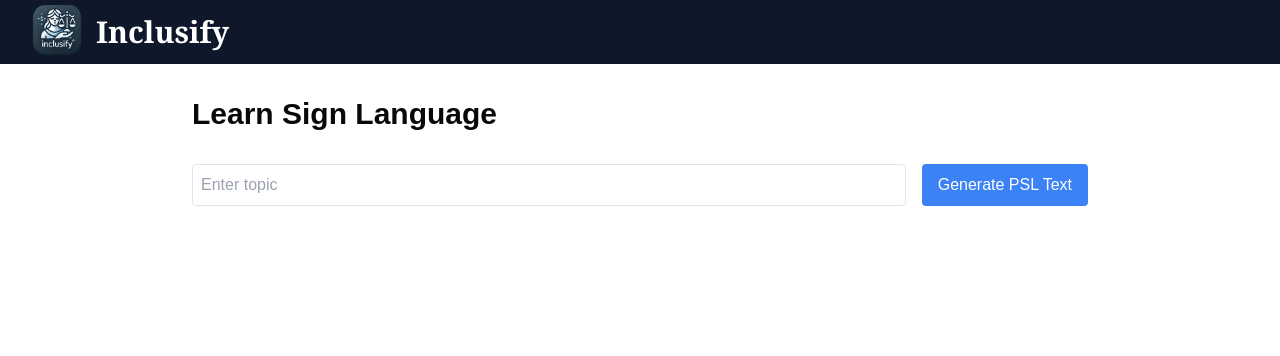
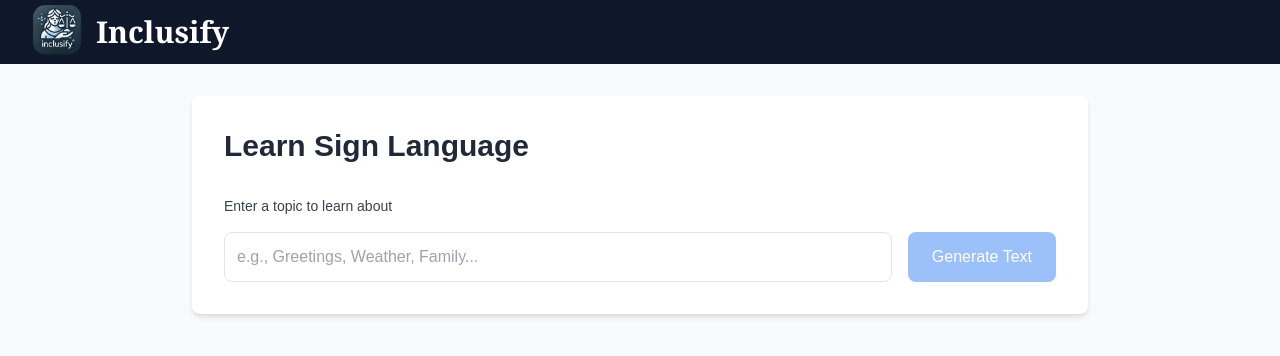
Before and after one commit to jeslinpjames/HackForTomorrow, a Next.js app in the folder frontend/: page /deaf/sign-video in a window 1280 px wide. Shown: the top 356 px of the page. Built offline with nearby package versions, Linux system fonts and the light colour scheme.

Commit message:
UI Improvements

```diff
--- /dev/null
+++ b/frontend/src/app/components/Loader.jsx
@@ -0,0 +1,13 @@
+export default function Loader({ size = 'medium' }) {
+  const sizeClasses = {
+    small: 'w-4 h-4',
+    medium: 'w-8 h-8',
+    large: 'w-12 h-12'
+  };
+
+  return (
+    <div className="flex justify-center items-center">
+      <div className={`${sizeClasses[size]} animate-spin rounded-full border-4 border-blue-500 border-t-transparent`}></div>
+    </div>
+  );
+}
--- a/frontend/src/app/deaf/sign-video/page.jsx
+++ b/frontend/src/app/deaf/sign-video/page.jsx
@@ -2,8 +2,8 @@
 
 import { useState, useCallback } from 'react';
 import dynamic from 'next/dynamic';
+import Loader from '../../components/Loader';
 
-// Dynamic import of SequentialVideoPlayer with SSR disabled
 const SequentialVideoPlayer = dynamic(
   () => import('../../components/SequentialVideoPlayer'),
   { ssr: false }
@@ -16,10 +16,17 @@ export default function TextToSigns() {
   const [textSigns, setTextSigns] = useState([]);
   const [loading, setLoading] = useState(false);
   const [error, setError] = useState('');
+  const [isGenerating, setIsGenerating] = useState(false);
+  const [isTranslating, setIsTranslating] = useState(false);
 
   const handleGenerateText = async () => {
-    setLoading(true);
-    setError('');  // Clear any previous errors
+    if (!topic.trim()) {
+      setError('Please enter a topic first');
+      return;
+    }
+
+    setIsGenerating(true);
+    setError('');
     try {
       const response = await fetch("http://localhost:5000/generate_psl_text", {
         method: 'POST',
@@ -39,15 +46,16 @@ export default function TextToSigns() {
       console.error("Error generating PSL text:", error);
       setError('Failed to generate text. Please try again.');
     }
-    setLoading(false);
+    setIsGenerating(false);
   };
 
   const handleTranslateText = useCallback(async () => {
     if (!generatedText) return;
+
     setError('');
-    setVideoSigns([]); // Only reset at the start of new translation
+    setVideoSigns([]);
     setTextSigns([]);
-    setLoading(true);
+    setIsTranslating(true);
 
     try {
       console.log("Starting translation request...");
@@ -97,69 +105,94 @@ export default function TextToSigns() {
       console.error("Error translating to sign language:", error);
       setError('Failed to translate. Please try again.');
     } finally {
-      setLoading(false);
+      setIsTranslating(false);
     }
-  }, [generatedText]); // Only recreate if generatedText changes
+  }, [generatedText]);
 
   return (
-    <main className="min-h-screen p-8">
-      <div className="max-w-4xl mx-auto">
-        <h1 className="text-3xl font-bold mb-8">Learn Sign Language</h1>
+    <main className="min-h-screen p-8 bg-gray-50">
+      <div className="max-w-4xl mx-auto bg-white p-8 rounded-lg shadow-md">
+        <h1 className="text-3xl font-bold mb-8 text-gray-800">Learn Sign Language</h1>
 
+        <div className="space-y-6">
           <div className="space-y-4">
+            <label htmlFor="topic" className="block text-sm font-medium text-gray-700">
+              Enter a topic to learn about
+            </label>
             <div className="flex gap-4">
               <input
+                id="topic"
                 type="text"
-              placeholder="Enter topic"
+                placeholder="e.g., Greetings, Weather, Family..."
                 value={topic}
                 onChange={(e) => setTopic(e.target.value)}
-              className="flex-1 p-2 border rounded"
+                className="flex-1 p-3 border rounded-lg focus:ring-2 focus:ring-blue-500 focus:border-blue-500"
+                disabled={isGenerating || isTranslating}
               />
               <button
                 onClick={handleGenerateText}
-              className="px-4 py-2 bg-blue-500 text-white rounded hover:bg-blue-600"
+                disabled={isGenerating || isTranslating || !topic.trim()}
+                className="px-6 py-3 bg-blue-500 text-white rounded-lg hover:bg-blue-600 disabled:opacity-50 disabled:cursor-not-allowed flex items-center gap-2"
               >
-              Generate PSL Text
+                {isGenerating ? (
+                  <>
+                    <Loader size="small" />
+                    Generating...
+                  </>
+                ) : 'Generate Text'}
               </button>
+            </div>
           </div>
 
           {error && (
-            <div className="p-4 text-red-500 bg-red-50 rounded mt-2">
+            <div className="p-4 text-red-500 bg-red-50 rounded-lg border border-red-200">
               {error}
             </div>
           )}
 
-          {loading && <p className="text-gray-500">Loading...</p>}
-
           {generatedText && (
-            <div className="space-y-4">
-              <h2 className="text-2xl font-semibold hidden">Generated PSL Text</h2>
-              <p className="p-4 bg-gray-50 rounded hidden">{generatedText}</p>
+            <div className="space-y-4 p-4 bg-gray-50 rounded-lg">
+              <h2 className="text-xl font-semibold text-gray-800 hidden">Generated Text</h2>
+              <p className="text-gray-700 hidden">{generatedText}</p>
               <button
                 onClick={handleTranslateText}
-                className="px-4 py-2 bg-green-500 text-white rounded hover:bg-green-600"
+                disabled={isTranslating}
+                className="w-full px-4 py-3 bg-green-500 text-white rounded-lg hover:bg-green-600 disabled:opacity-50 disabled:cursor-not-allowed flex items-center justify-center gap-2"
               >
-                Translate to Sign Language
+                {isTranslating ? (
+                  <>
+                    <Loader size="small" />
+                    Translating...
+                  </>
+                ) : 'Translate to Sign Language'}
               </button>
             </div>
           )}
 
+          {isTranslating && (
+            <div className="flex flex-col items-center py-8">
+              <Loader size="large" />
+              <p className="mt-4 text-gray-600">Translating to sign language...</p>
+            </div>
+          )}
+
           {videoSigns.length > 0 && (
-            <div className="mt-8">
-              <h2 className="text-2xl font-semibold mb-4">Sign Language Videos</h2>
+            <div className="mt-8 p-6 bg-gray-50 rounded-lg">
+              <h2 className="text-2xl font-semibold mb-4 text-gray-800">Sign Language Videos</h2>
               <SequentialVideoPlayer videoUrls={videoSigns} />
             </div>
           )}
 
           {textSigns.length > 0 && (
-            <div className="mt-4 p-4 bg-gray-50 rounded-lg">
-              <h3 className="font-semibold mb-2">Text Signs/Messages:</h3>
+            <div className="mt-4 p-6 bg-gray-50 rounded-lg">
+              <h3 className="font-semibold mb-4 text-gray-800">Text Signs/Messages:</h3>
+              <div className="space-y-2">
                 {textSigns.map((text, index) => (
                   <p key={index} className="text-gray-700">{text}</p>
                 ))}
               </div>
+            </div>
           )}
-
         </div>
       </div>
     </main>
```
Lines whose indentation alone changed are shown as unchanged.
